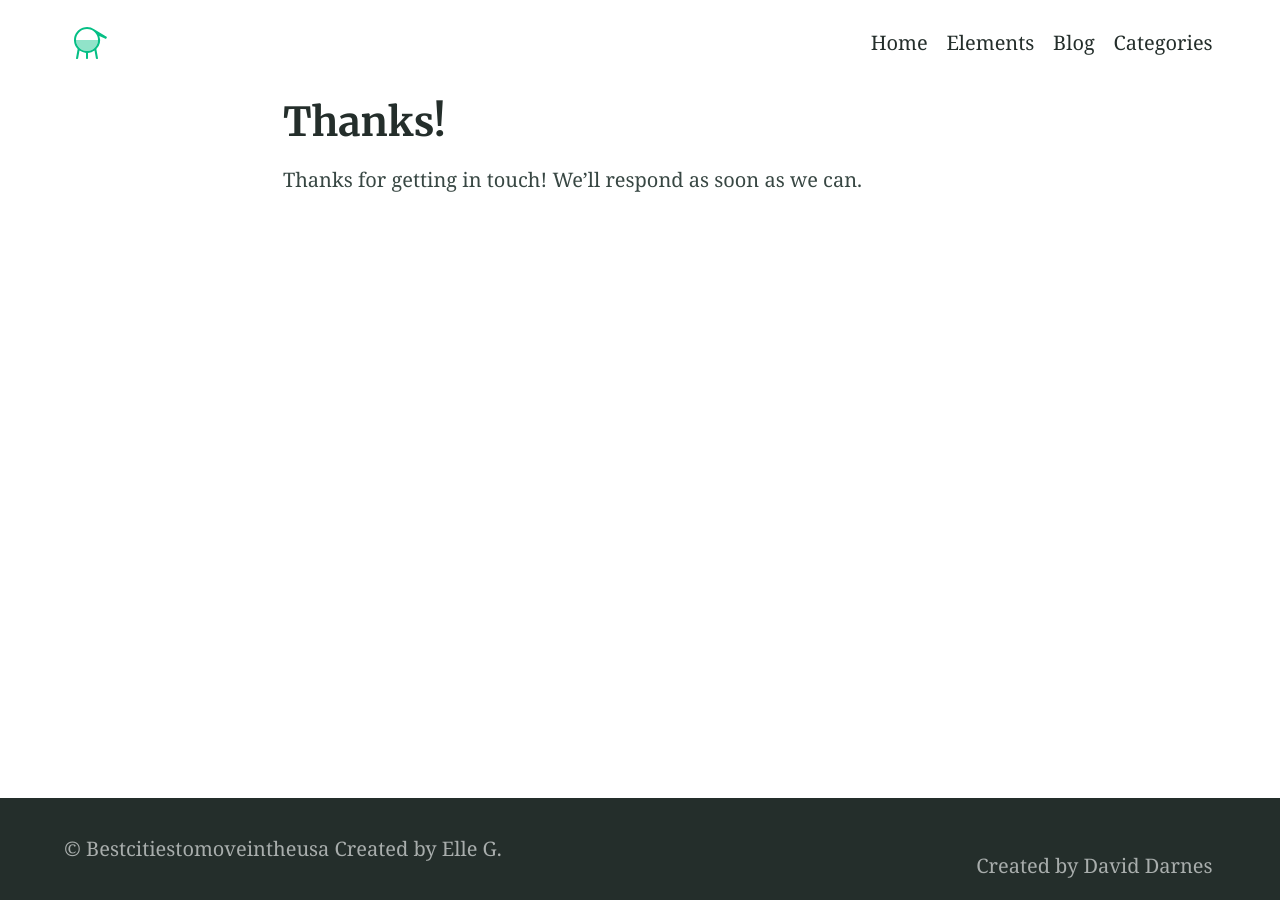
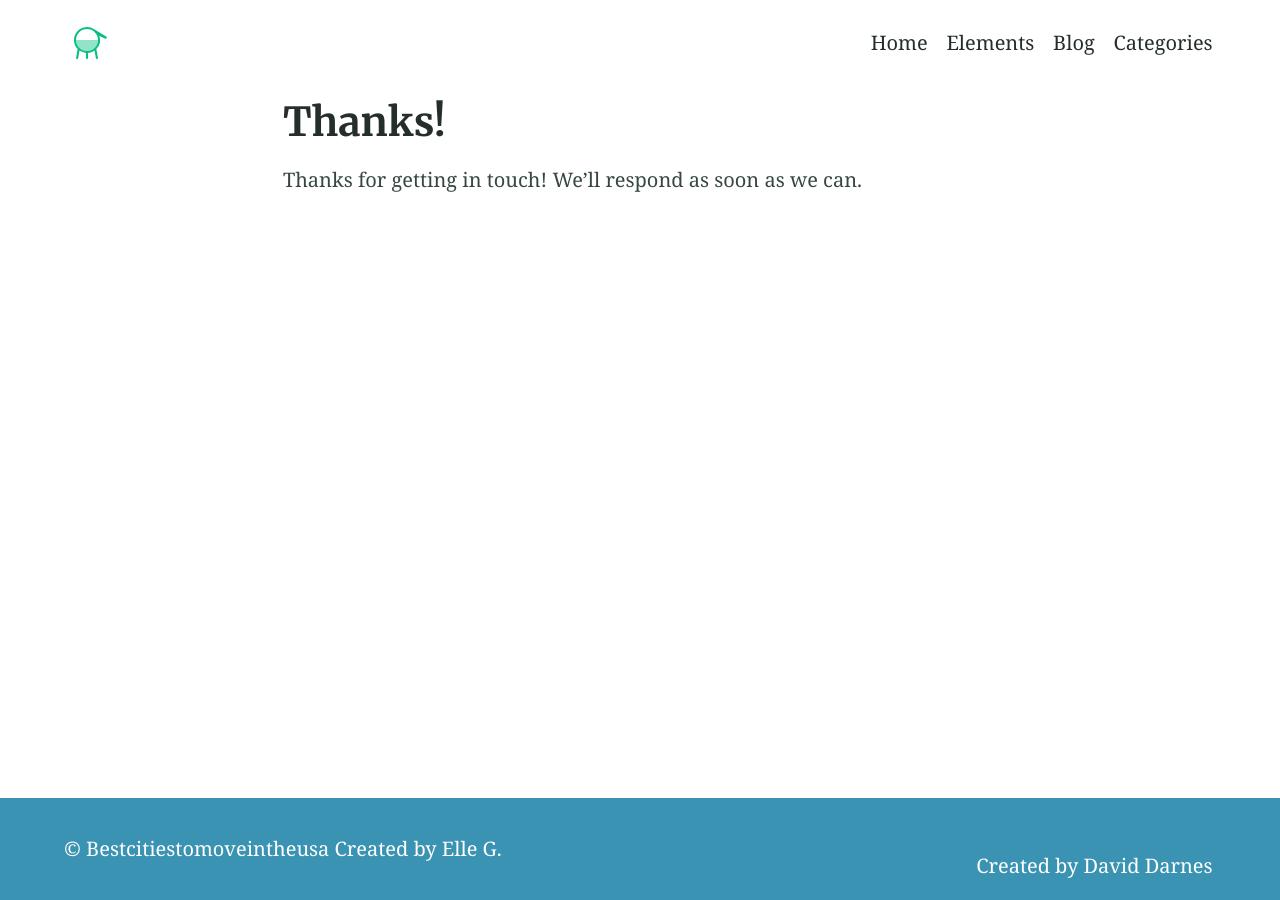
Before and after one commit to Coolweb2go/alembic, a Jekyll site: the page built from thanks.md, in a window 1280 px wide. Built offline with Jekyll 4.4.1, drawn with Linux system fonts in a browser that asks for light colours.

Commit message:
Update _theme.scss

```diff
--- a/_sass/_theme.scss
+++ b/_sass/_theme.scss
@@ -86,12 +86,12 @@ body {
 }
 
 .footer {
-  background: $headingColour;
-  color: $captionColour;
+  background: #3a93b2;
+  color: #fff;
   a {
-    color: $captionColour;
+    color: #fff;
     &:hover {
-      color: $backgroundColour;
+      color: #3a93b2;
     }
   }
   .container {
```
